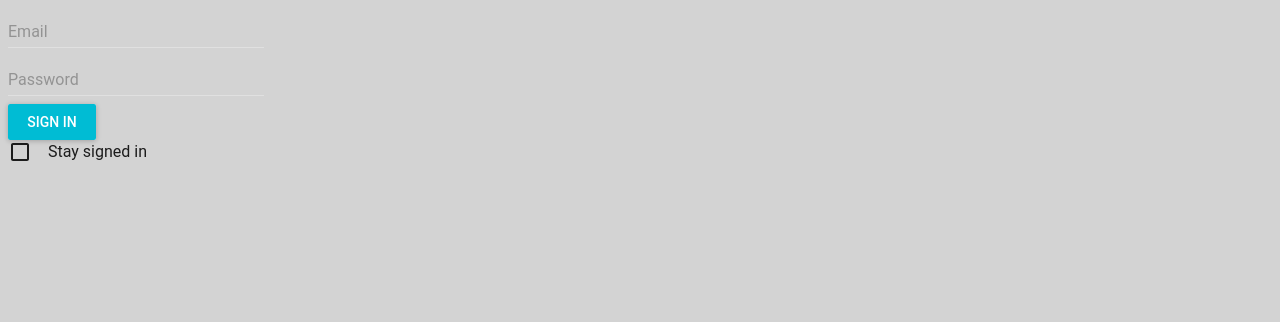
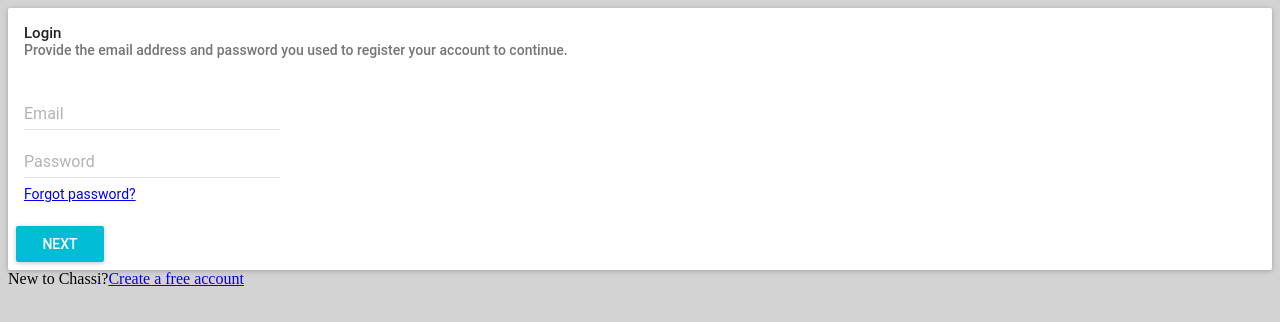
Before and after one commit to gabriel-delgado/react-basics, a React app: page / in a window 1280 px wide. Built offline with nearby package versions, Linux system fonts and the light colour scheme.

Commit message:
Adding login component

```diff
--- a/src/app/components/MyAwesomeReactComponent.js
+++ /dev/null
@@ -1,15 +0,0 @@
-import React from 'react';
-import RaisedButton from 'material-ui/RaisedButton';
-import TextField from 'material-ui/TextField';
-import Checkbox from 'material-ui/Checkbox';
-
-const MyAwesomeReactComponent = () => (
-  <div>
-    <TextField hintText="Email"/><br/>
-    <TextField hintText="Password"/><br/>
-    <RaisedButton label="Sign In" primary={'true'}/>
-    <Checkbox label="Stay signed in"/>
-  </div>
-);
-
-export default MyAwesomeReactComponent;
--- /dev/null
+++ b/src/app/components/login/login.js
@@ -0,0 +1,23 @@
+import React from 'react';
+import RaisedButton from 'material-ui/RaisedButton';
+import TextField from 'material-ui/TextField';
+import {Card, CardActions, CardHeader, CardText} from 'material-ui/Card';
+
+const Login = () => (
+  <div>
+    <Card>
+      <CardHeader title="Login" subtitle="Provide the email address and password you used to register your account to continue."/>
+      <CardText>
+        <TextField hintText="Email"/><br/>
+        <TextField hintText="Password"/><br/>
+        <a href="#">Forgot password?</a>
+      </CardText>
+      <CardActions>
+        <RaisedButton label="Next" primary={'true'}/>
+      </CardActions>
+    </Card>
+    <span>New to Chassi?</span><a href="#">Create a free account</a>
+  </div>
+);
+
+export default Login;
--- a/src/index.html
+++ b/src/index.html
@@ -11,8 +11,6 @@
     <!--[if lt IE 10]>
       <p class="browsehappy">You are using an <strong>outdated</strong> browser. Please <a href="http://browsehappy.com/">upgrade your browser</a> to improve your experience.</p>
     <![endif]-->
-
-    <div id="root"></div>
     <div id="app"></div>
   </body>
 </html>
--- a/src/index.js
+++ b/src/index.js
@@ -3,24 +3,15 @@ import ReactDOM from 'react-dom';
 import {Router, Route, browserHistory} from 'react-router';
 
 import MuiThemeProvider from 'material-ui/styles/MuiThemeProvider';
-import MyAwesomeReactComponent from './app/components/MyAwesomeReactComponent';
-
-// import {Hello} from './app/hello';
+import Login from './app/components/login/Login';
 
 import './index.scss';
 
 const App = () => (
   <MuiThemeProvider>
-    <MyAwesomeReactComponent/>
+    <Login/>
   </MuiThemeProvider>
 );
-
-/* ReactDOM.render(
-  <Router history={browserHistory}>
-    <Route path="/" component={Hello}/>
-  </Router>,
-  document.getElementById('root')
-); */
 
 ReactDOM.render(
   <Router history={browserHistory}>
```
Also changed, not shown: src/app/components/MyAwesomeReactComponent.spec.js (deleted, +0 -11 lines), src/app/components/login/login.spec.js (added, +11 -0 lines), src/app/hello.js (deleted, +0 -9 lines), src/app/hello.spec.js (deleted, +0 -12 lines), README.md.
